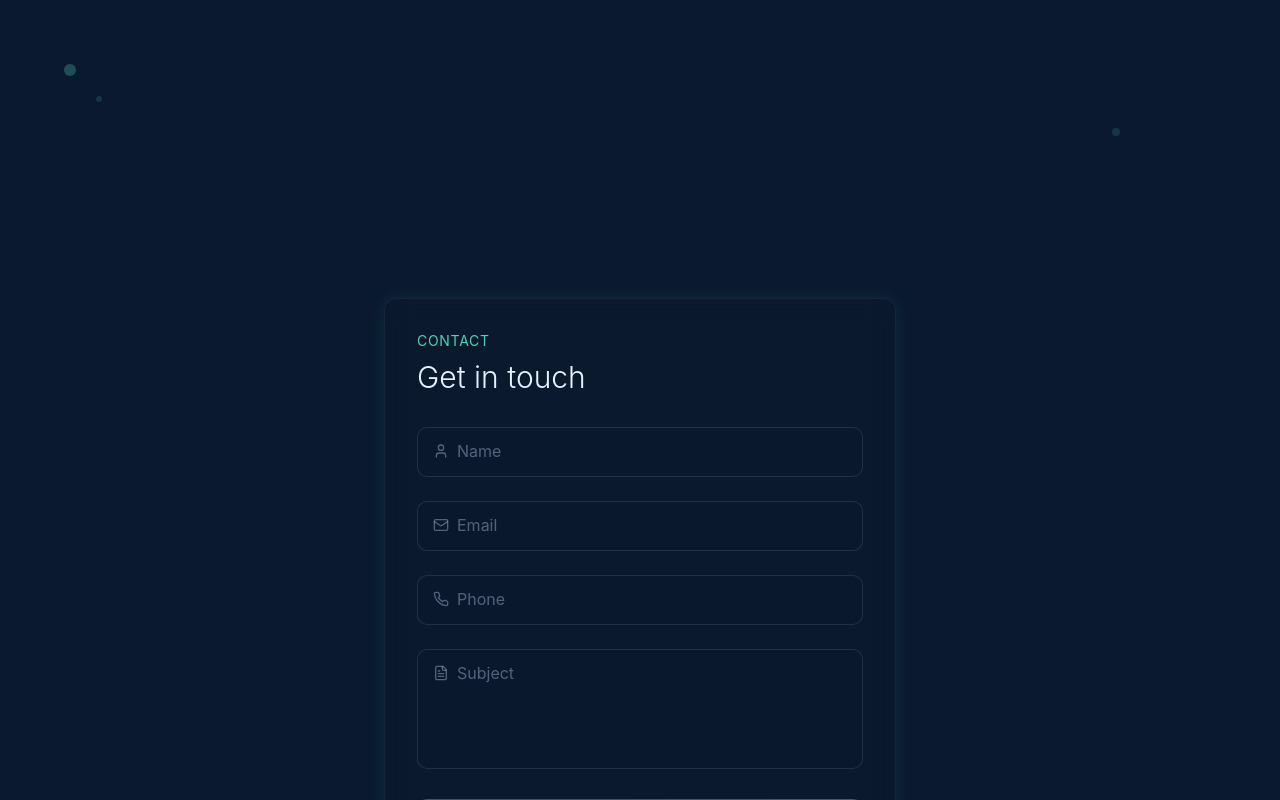
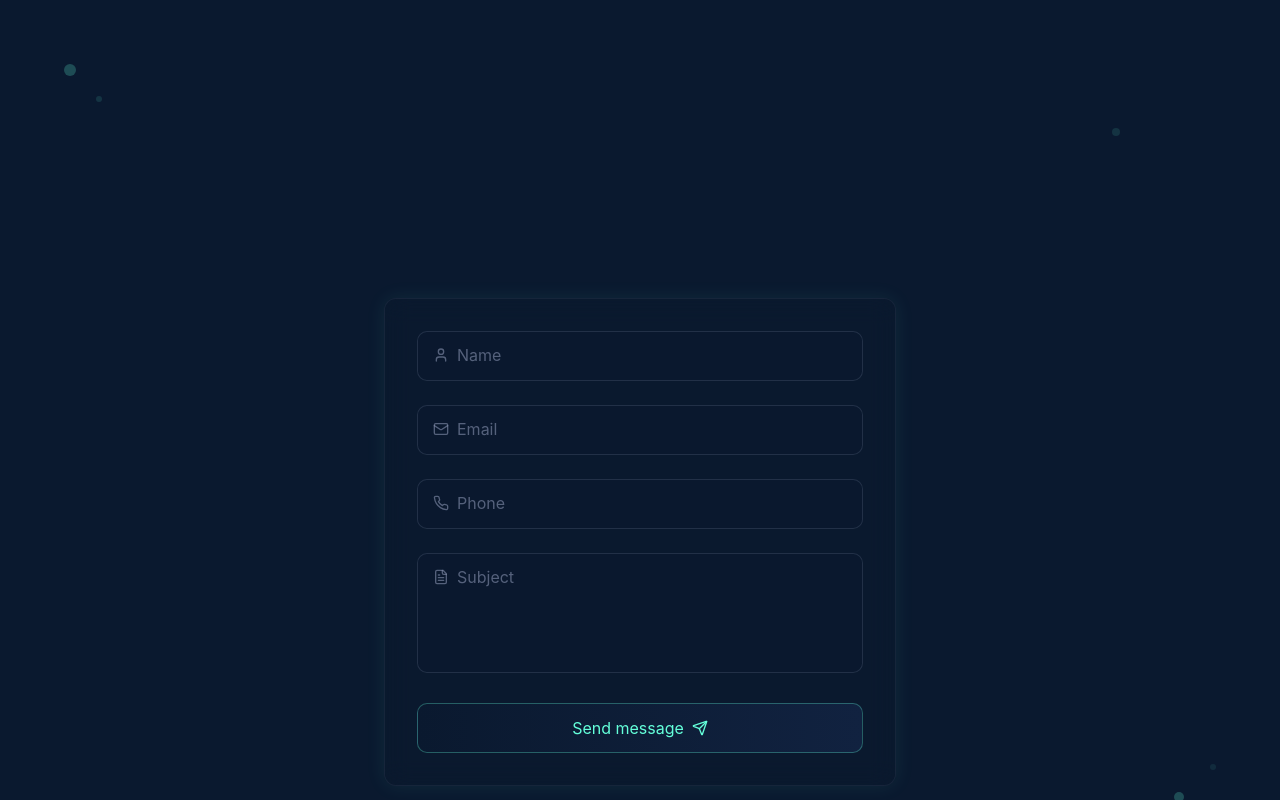
Before and after one commit to arinelson/static-value, a React (Vite) app: page / in a window 1280 px wide. Shown: the top 800 px of the page. Built offline with nearby package versions, Linux system fonts and the light colour scheme.

Commit message:
Remove contact form titles
Removes the "Contact" and "Get in touch" titles from the contact form.

```diff
--- a/src/components/ContactForm.tsx
+++ b/src/components/ContactForm.tsx
@@ -59,9 +59,6 @@ const ContactForm: React.FC = () => {
   return (
     <div className="w-full max-w-lg mx-auto animate-fade-in-up">
       <div className="glass-panel rounded-xl p-8 subtle-glow">
-        <h2 className="text-tech-blue text-sm uppercase tracking-wider mb-2 opacity-80">Contact</h2>
-        <h1 className="text-3xl font-light mb-8 text-tech-white">Get in touch</h1>
-
         <form onSubmit={handleSubmit} className="space-y-6">
           <div className="relative">
             <label
```
